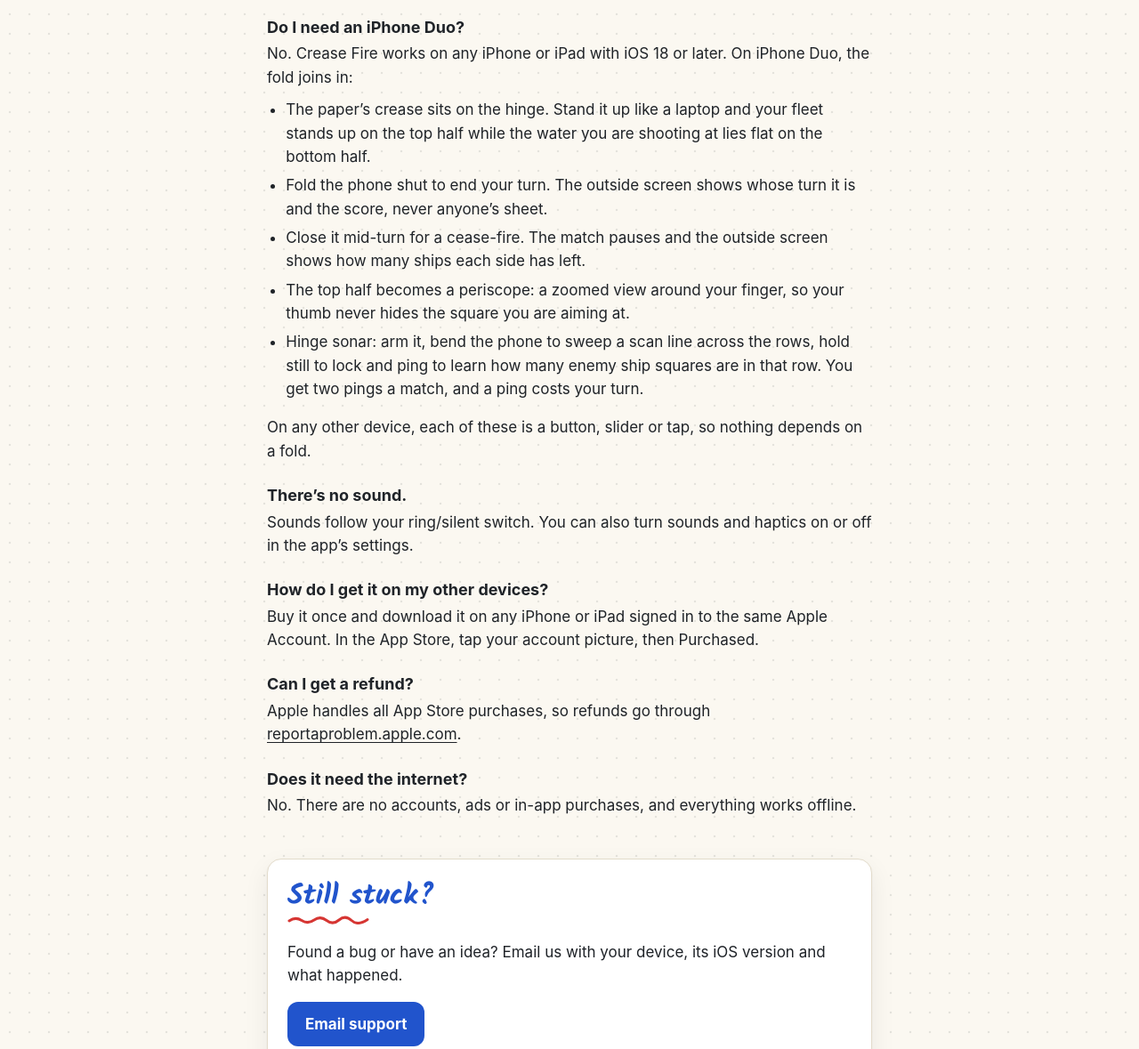
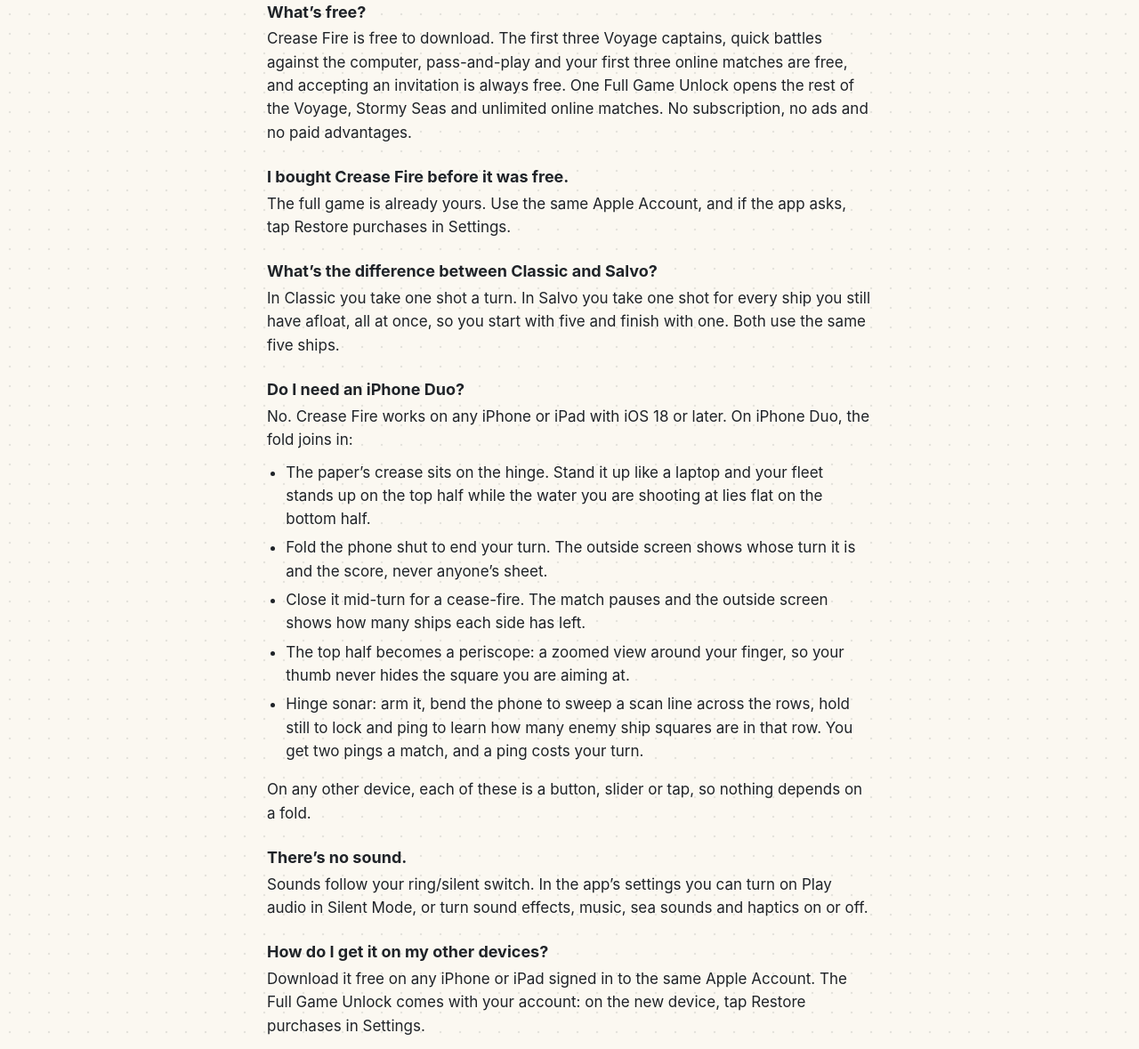
Before and after one commit to gatefoldapps/gatefoldapps.github.io, a plain HTML site: page crease-fire/index.html in a window 1280 px wide. Shown: the part 1535-2714 px from the top of the page at 89% size. Drawn offline with Linux system fonts and the light colour scheme.

Commit message:
Crease Fire support page for 1.1: free download, Full Game Unlock, online play

```diff
--- a/crease-fire/index.html
+++ b/crease-fire/index.html
@@ -37,11 +37,11 @@
       <img src="../assets/crease-fire-icon.png" width="112" height="112" alt="Crease Fire app icon">
       <div>
         <h1>Crease Fire</h1>
-        <p class="subtitle">Paper sea battles, solo or duo</p>
+        <p class="subtitle">Paper sea battles, solo, side by side or online</p>
         <a class="badge" href="https://apps.apple.com/us/app/crease-fire/id6823914164">Get Crease Fire on the App Store</a>
       </div>
     </section>
-    <p class="lead">The schoolyard sea battle, drawn in pencil and folded in half. Hide a fleet of doodled ships, trade shots with a friend or the computer, sail a campaign against nine computer captains, and watch each ship&rsquo;s drawing appear only when it goes down.</p>
+    <p class="lead">The schoolyard sea battle, drawn in pencil and folded in half. Hide a fleet of doodled ships, trade shots with a friend, the computer or captains online, sail a campaign against nine computer captains, and watch each ship&rsquo;s drawing appear only when it goes down.</p>
 
     <h2>How it plays</h2>
     <ul class="games">
@@ -85,9 +85,16 @@
     <div class="faq">
       <h3>How do we play together?</h3>
       <p>Tap &ldquo;Two players&rdquo;, then each of you hides a fleet in turn. Between turns a curtain covers the screen: pass the phone, and the next player holds the round button to look. Nobody ever sees the other fleet.</p>
+      <p>Far apart? Open The Post. Invite a friend through Game Center, or tap Find a captain to meet someone on today&rsquo;s Daily Tide. Moves arrive like letters, so you can each play whenever it suits you, and both fleets are checked at the end so every result is honest.</p>
 
       <h3>Can I play by myself?</h3>
       <p>Yes. Tap &ldquo;The Voyage&rdquo; for a campaign of nine computer captains across three seas, from Ensign Puddle on a little 6&times;6 sheet to the Leviathan in the deep, with up to three stars for each. Or tap &ldquo;Play the computer&rdquo; for a single battle on Easy, Medium or Hard. The computer only knows what you would know: it never peeks at your fleet.</p>
+
+      <h3>What&rsquo;s free?</h3>
+      <p>Crease Fire is free to download. The first three Voyage captains, quick battles against the computer, pass-and-play and your first three online matches are free, and accepting an invitation is always free. One Full Game Unlock opens the rest of the Voyage, Stormy Seas and unlimited online matches. No subscription, no ads and no paid advantages.</p>
+
+      <h3>I bought Crease Fire before it was free.</h3>
+      <p>The full game is already yours. Use the same Apple Account, and if the app asks, tap Restore purchases in Settings.</p>
 
       <h3>What&rsquo;s the difference between Classic and Salvo?</h3>
       <p>In Classic you take one shot a turn. In Salvo you take one shot for every ship you still have afloat, all at once, so you start with five and finish with one. Both use the same five ships.</p>
@@ -104,16 +111,16 @@
       <p>On any other device, each of these is a button, slider or tap, so nothing depends on a fold.</p>
 
       <h3>There&rsquo;s no sound.</h3>
-      <p>Sounds follow your ring/silent switch. You can also turn sounds and haptics on or off in the app&rsquo;s settings.</p>
+      <p>Sounds follow your ring/silent switch. In the app&rsquo;s settings you can turn on Play audio in Silent Mode, or turn sound effects, music, sea sounds and haptics on or off.</p>
 
       <h3>How do I get it on my other devices?</h3>
-      <p>Buy it once and download it on any iPhone or iPad signed in to the same Apple Account. In the App Store, tap your account picture, then Purchased.</p>
+      <p>Download it free on any iPhone or iPad signed in to the same Apple Account. The Full Game Unlock comes with your account: on the new device, tap Restore purchases in Settings.</p>
 
       <h3>Can I get a refund?</h3>
       <p>Apple handles all App Store purchases, so refunds go through <a href="https://reportaproblem.apple.com">reportaproblem.apple.com</a>.</p>
 
       <h3>Does it need the internet?</h3>
-      <p>No. There are no accounts, ads or in-app purchases, and everything works offline.</p>
+      <p>Only for online play. The Voyage, the computer and pass-and-play all work offline. Online play uses Game Center, and leaving a bottle on the Daily Tide also needs iCloud. There are no ads and no tracking.</p>
     </div>
 
     <section class="contact-card" aria-labelledby="help-title">
```
